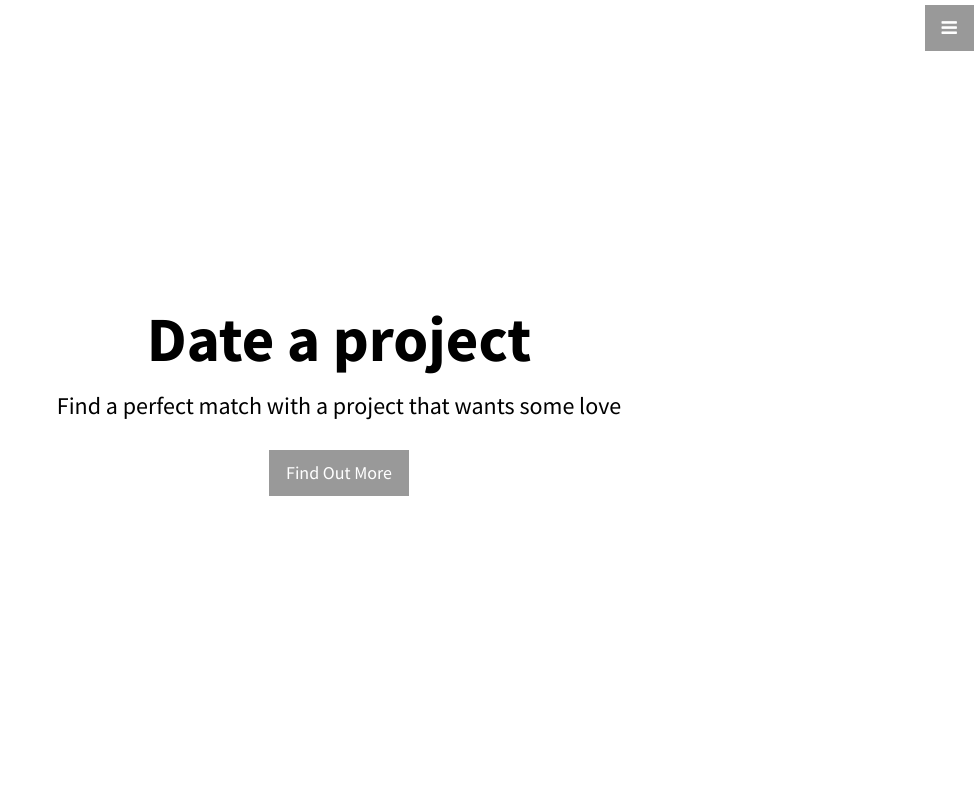
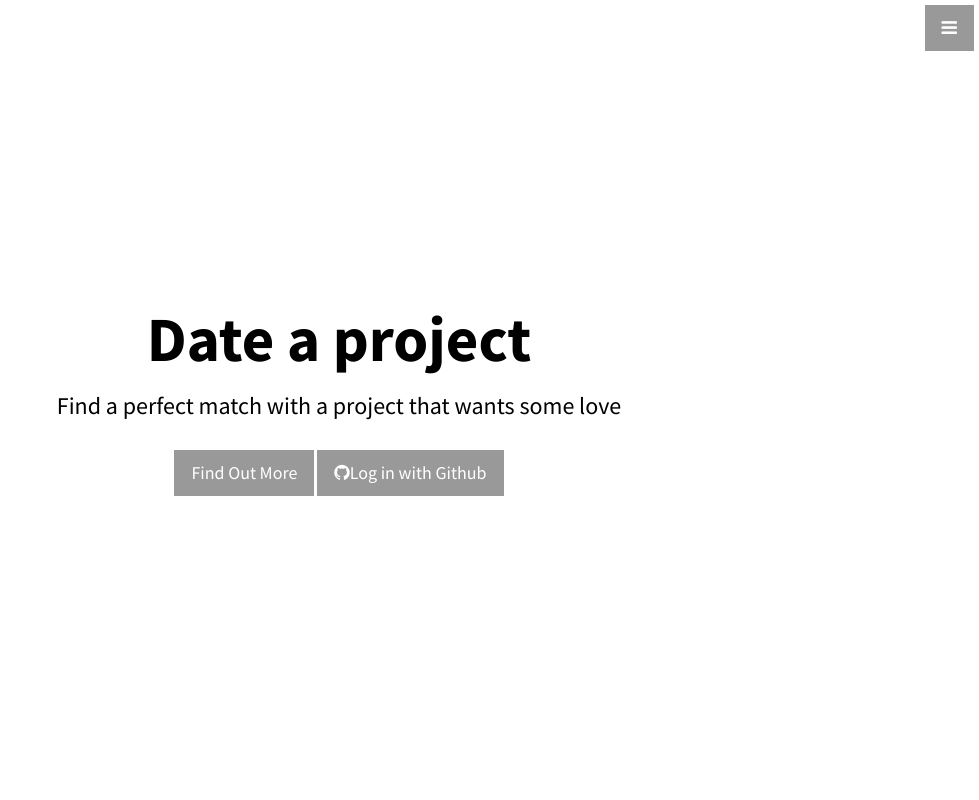
Before and after one commit to guillemborrell/dateaproject, a plain HTML site: page index.html in a window 1280 px wide. Shown: the top 800 px of the page, without its empty margins (301-1280 px from the left). Drawn offline with Linux system fonts and the light colour scheme.

Commit message:
Added a log in button in the front page

```diff
--- a/index.html
+++ b/index.html
@@ -62,6 +62,7 @@
             <h3>Find a perfect match with a project that wants some love</h3>
             <br>
             <a href="#about" class="btn btn-dark btn-lg">Find Out More</a>
+	    <a href="#" class="btn btn-dark btn-lg"><i class="fa fa-github"> </i>Log in with Github</a>
         </div>
     </header>
 
```
